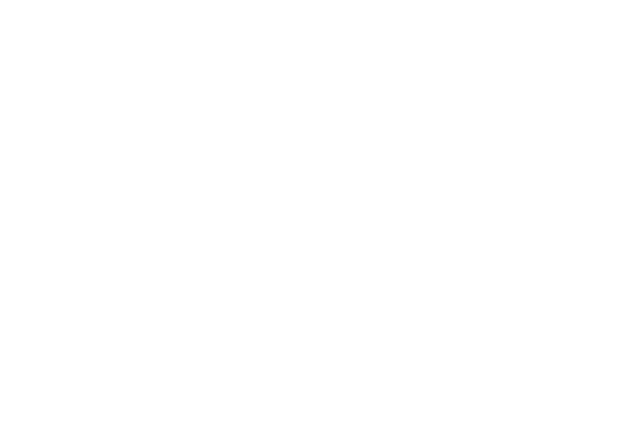
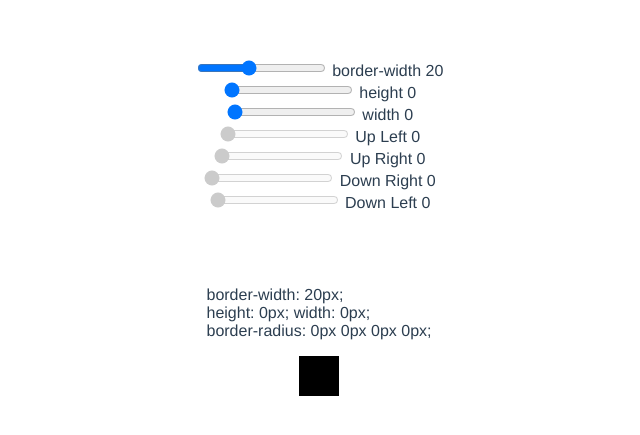
Before and after one commit to Shohei-Japan/vite-sample, a Vue app: page /app_ideas/border_radius_previewer in a window 1280 px wide. Before the commit this address had no page. Shown: the part 173-608 px from the top of the page, without its empty margins (321-961 px from the left). Built offline with nearby package versions, Linux system fonts and the light colour scheme.

Commit message:
feat: add border radius previewer page

```diff
--- a/src/assets/AppIdeas.json
+++ b/src/assets/AppIdeas.json
@@ -1,6 +1,14 @@
 [
   {
     "tier": "1-Beginner",
-    "url": "https://github.com/florinpop17/app-ideas/blob/master/Projects/1-Beginner/Bin2Dec-App.md"
+    "source": "https://github.com/florinpop17/app-ideas/blob/master/Projects/1-Beginner/Bin2Dec-App.md",
+    "name": "Bin2Dec",
+    "to": "/app_ideas/bin2dec"
+  },
+  {
+    "tier": "2-Beginner",
+    "source": "https://github.com/florinpop17/app-ideas/blob/master/Projects/1-Beginner/Border-Radius-Previewer.md",
+    "name": "Border-radius Previewer",
+    "to": "/app_ideas/border_radius_previewer"
   }
 ]
--- a/src/router.js
+++ b/src/router.js
@@ -3,6 +3,7 @@
 
 import AppIdeasIndex from './views/app_ideas/index.vue'
 import Bin2Dec from './views/app_ideas/bin2dec.vue'
+import borderRadiusPreviewer from './views/app_ideas/border_radius_previewer.vue'
 
 import CompositionSampleIndex from "./views/composition_sample/index.vue";
 import OptionsApi from "./views/composition_sample/OptionsApi.vue";
@@ -27,6 +28,11 @@
     component: Bin2Dec
   },
   {
+    path: '/app_ideas/border_radius_previewer',
+    name: 'Border-radius Previewer',
+    component: borderRadiusPreviewer
+  },
+  {
     path: "/composition_sample",
     component: CompositionSampleIndex,
     children: [
--- /dev/null
+++ b/src/views/app_ideas/border_radius_previewer.vue
@@ -0,0 +1,144 @@
+<template>
+  <div class="border_radius_previewer">
+    <div class="border_width">
+      <input
+        type="range"
+        v-model="boxBorderWidth.value"
+        min="1"
+        max="50"
+        step="1"
+      >
+      border-width {{ boxBorderWidth.value }}
+    </div>
+    <div class="box_size_range">
+      <div v-for="(item, key) in boxSizeValues">
+        <input
+          v-model="boxSizeValues[key]"
+          type="range"
+          min="0"
+          max="200"
+          step="1"
+        >
+        {{ key }} {{ item }}
+      </div>
+    </div>
+    <div class="input_range">
+      <div v-for="item in radiusValues">
+        <input
+          v-model="item.value"
+          type="range"
+          min="0"
+          :max="radiusLimit"
+          :disabled="hasAnyZeroSize"
+          step="1"
+        >
+        {{ item.name }} {{ item.value }}
+      </div>
+    </div>
+    <div>
+      <p class="result_text">{{ boxStyles }}</p>
+    </div>
+    <div
+      class="box"
+      :style="boxStyles"
+    />
+  </div>
+</template>
+
+<script lang="ts">
+import Vue, { computed, reactive } from 'vue'
+
+export default {
+  name: 'borderRadiusPreviewer',
+  setup() {
+    const boxSizeValues = reactive({
+      height: 0,
+      width: 0
+    })
+    const radiusValues = reactive({
+      upLeftValue: {
+        name: 'Up Left',
+        value: 0
+      },
+      upRight: {
+        name: 'Up Right',
+        value: 0
+      },
+      downRightValue: {
+        name: 'Down Right',
+        value: 0
+      },
+      downLeftValue: {
+        name: 'Down Left',
+        value: 0
+      }
+    })
+    const boxBorderWidth = reactive({
+      value: 20
+    })
+    const boxSizeStyle = computed(() => {
+      return Object.keys(boxSizeValues).reduce((arr, cur) => {
+        return `${arr} ${cur}: ${boxSizeValues[cur]}px;`
+      }, '')
+    })
+    const hasAnyZeroSize = computed(() => {
+      return Object.values(boxSizeValues).some(n => n < 1)
+    })
+    const radiusStyle = computed(() => {
+      const styleValue = Object.keys(radiusValues).reduce((arr, cur) => {
+        let value = 0
+        if (Number(radiusValues[cur].value) > radiusLimit.value) {
+          radiusValues[cur].value = radiusLimit.value
+          value = radiusLimit.value
+        } else {
+          value = Number(radiusValues[cur].value)
+        }
+        return `${arr} ${value}px`
+      }, '')
+      return `border-radius: ${styleValue};`
+    })
+    const radiusLimit = computed(() => {
+      const boxSizes = Object.values(boxSizeValues).map(n => +n)
+      return Math.max(...boxSizes)
+    })
+    const boxBorderStyle = computed(() => {
+      return `border-width: ${boxBorderWidth.value}px;`
+    })
+    const boxStyles = computed(() => {
+      return `
+        ${boxBorderStyle.value}
+        ${boxSizeStyle.value}
+        ${radiusStyle.value}`
+    })
+    return {
+      boxSizeValues,
+      radiusValues,
+      boxBorderWidth,
+      hasAnyZeroSize,
+      radiusLimit,
+      boxStyles
+    }
+  }
+}
+</script>
+
+<style lang="scss" scoped>
+.border_radius_previewer {
+  height: 100vh;
+  display: flex;
+  flex-direction: column;
+  justify-content: center;
+  align-items: center;
+}
+.input_range {
+  margin-bottom: 40px;
+}
+.box {
+  display: box;
+  border: 1px solid black;
+}
+.result_text {
+  white-space: pre-line;
+  text-align: left;
+}
+</style>
--- a/src/views/app_ideas/index.vue
+++ b/src/views/app_ideas/index.vue
@@ -1,6 +1,8 @@
 <template>
   <h1>App Ideas</h1>
-  <p>{{ AppIdeas }}</p>
+  <div v-for="(idea, key) in AppIdeas" :key="key">
+    <router-link :to="idea.to">{{ idea.name }}</router-link>
+  </div>
 </template>
 
 <script lang="ts">
```
